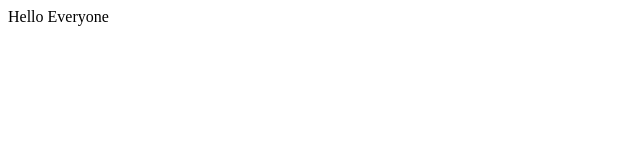
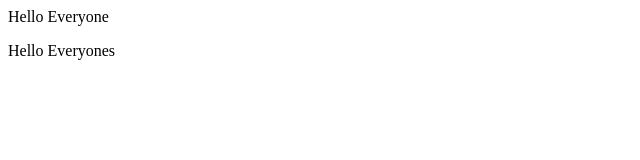
Before and after one commit to shwethanayak-lang/Spoon-Knife, a plain HTML site: page CrossHair.html in a window 1280 px wide. Shown: the full height of the page, 0-640 px from the left. Drawn offline with Linux system fonts and the light colour scheme.

Commit message:
Master changed

```diff
--- a/CrossHair.html
+++ b/CrossHair.html
@@ -4,5 +4,6 @@
 </head>
 <body>
 <p>Hello Everyone</p>
+<p>Hello Everyones</p>
 </body>
 </html>
```
